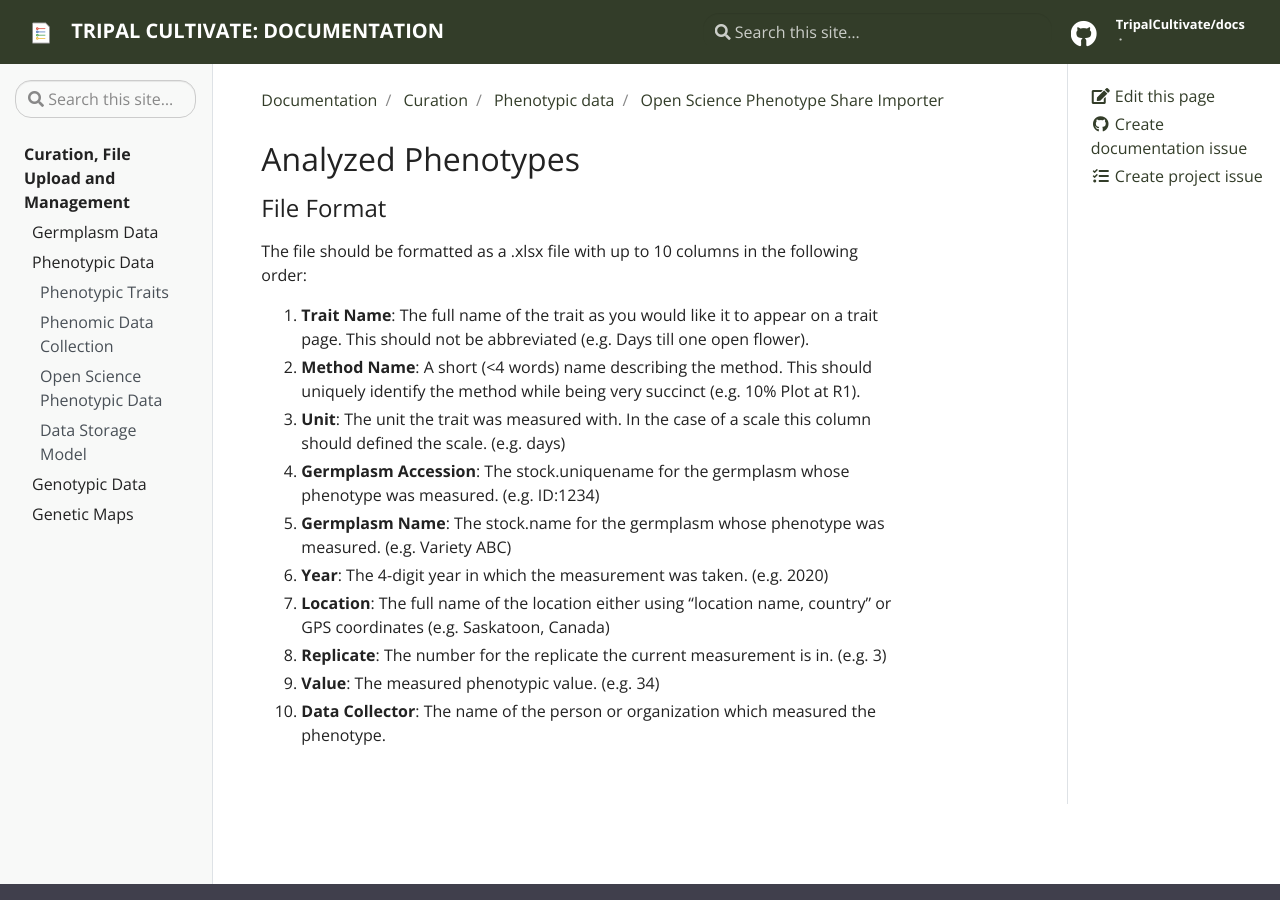
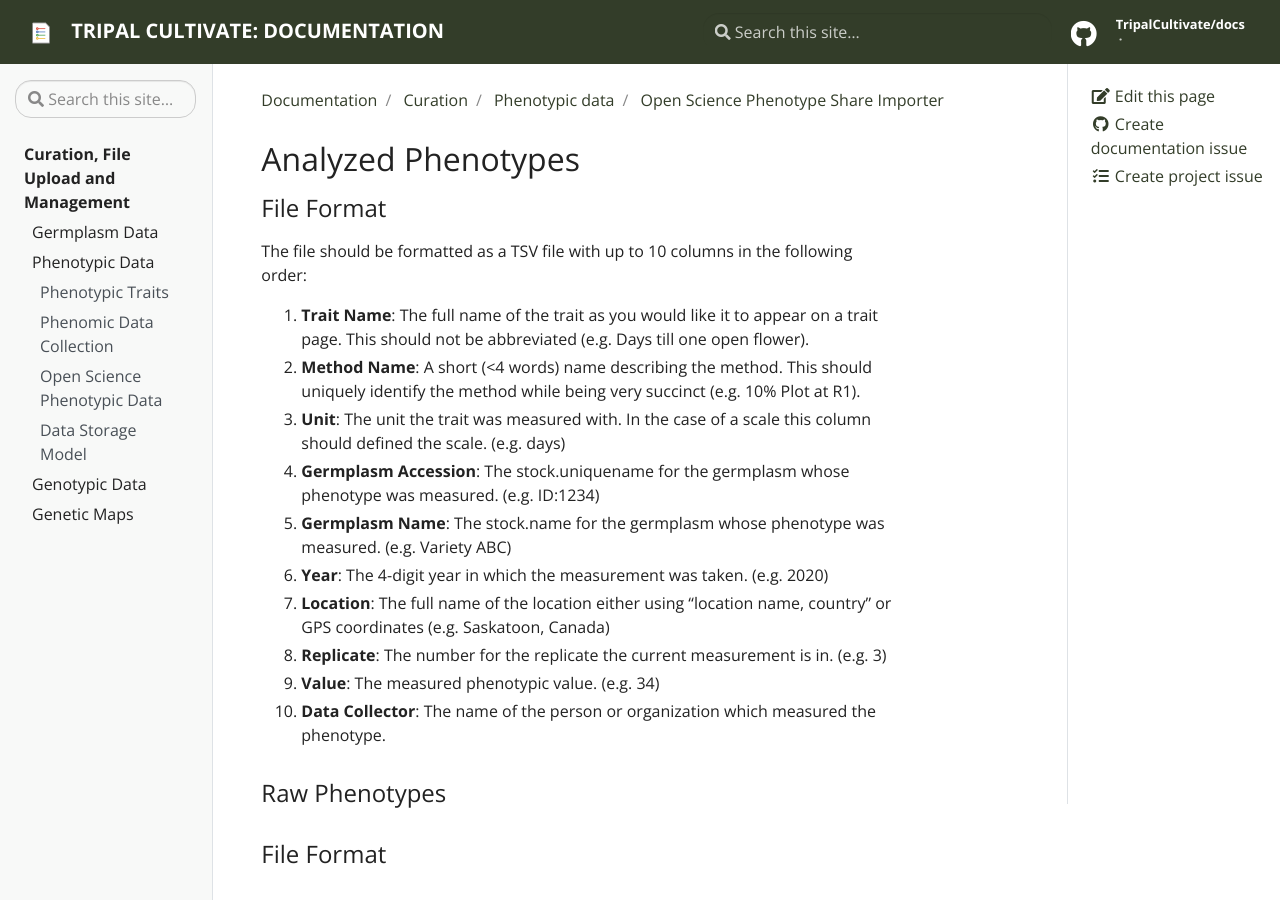
Before and after one commit to TripalCultivate/docs, a Jekyll site: the page built from _docs/curation/phenotypic-data/share-importer.md, in a window 1280 px wide and 900 px high. Built offline with Jekyll 4.4.1, drawn with Linux system fonts in a browser that asks for light colours.

Commit message:
Update share-importer.md

```diff
--- a/_docs/curation/phenotypic-data/share-importer.md
+++ b/_docs/curation/phenotypic-data/share-importer.md
@@ -8,7 +8,7 @@ description: This is documentation pertaining to import of shareable phenotypic
 ## Analyzed Phenotypes
 
 ### File Format
-The file should be formatted as a .xlsx file with up to 10 columns in the following order:
+The file should be formatted as a TSV file with up to 10 columns in the following order:
 1. **Trait Name**: The full name of the trait as you would like it to appear on a trait page. This should not be abbreviated (e.g. Days till one open flower).
 2. **Method Name**: A short (<4 words) name describing the method. This should uniquely identify the method while being very succinct (e.g. 10% Plot at R1).
 3. **Unit**: The unit the trait was measured with. In the case of a scale this column should defined the scale. (e.g. days)
@@ -19,3 +19,7 @@ The file should be formatted as a .xlsx file with up to 10 columns in the follow
 8. **Replicate**: The number for the replicate the current measurement is in. (e.g. 3)
 9. **Value**: The measured phenotypic value. (e.g. 34)
 10. **Data Collector**: The name of the person or organization which measured the phenotype.
+
+### Raw Phenotypes
+
+### File Format
```
